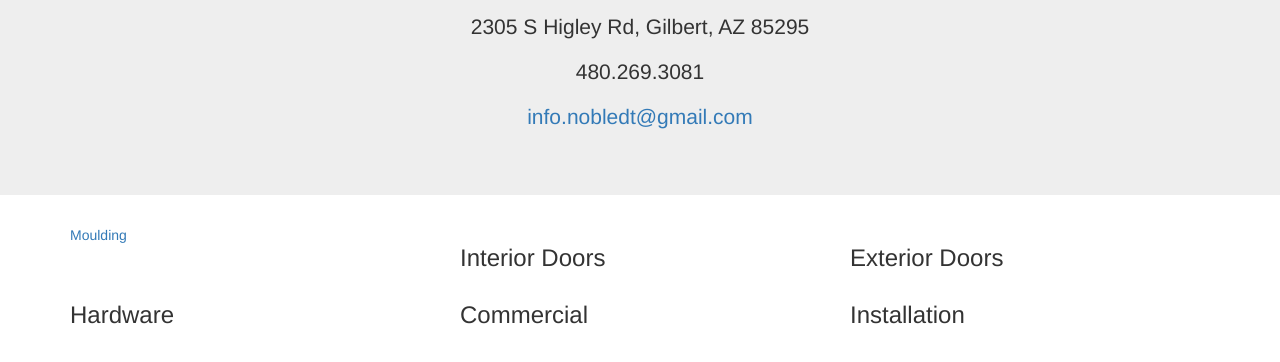
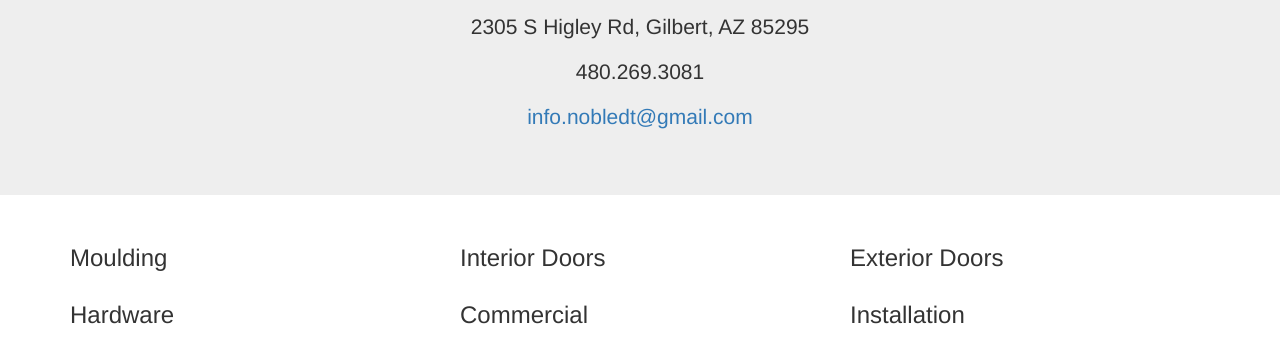
Before and after one commit to muorona/muorona.github.io, a plain HTML site: page index.html in a window 1280 px wide. Shown: the part 180-542 px from the top of the page. Drawn offline with nearby package versions, Linux system fonts and the light colour scheme.

Commit message:
Update index.html

```diff
--- a/index.html
+++ b/index.html
@@ -21,7 +21,7 @@
 <div class="container">
   <div class="row">
     <div class="col-sm-4">
-      <a  href="http://www.nobledoorandtrim/moulding">Moulding</a>
+      <h3>Moulding</h3>
       <p></p>
       <p></p>
     </div>
```
